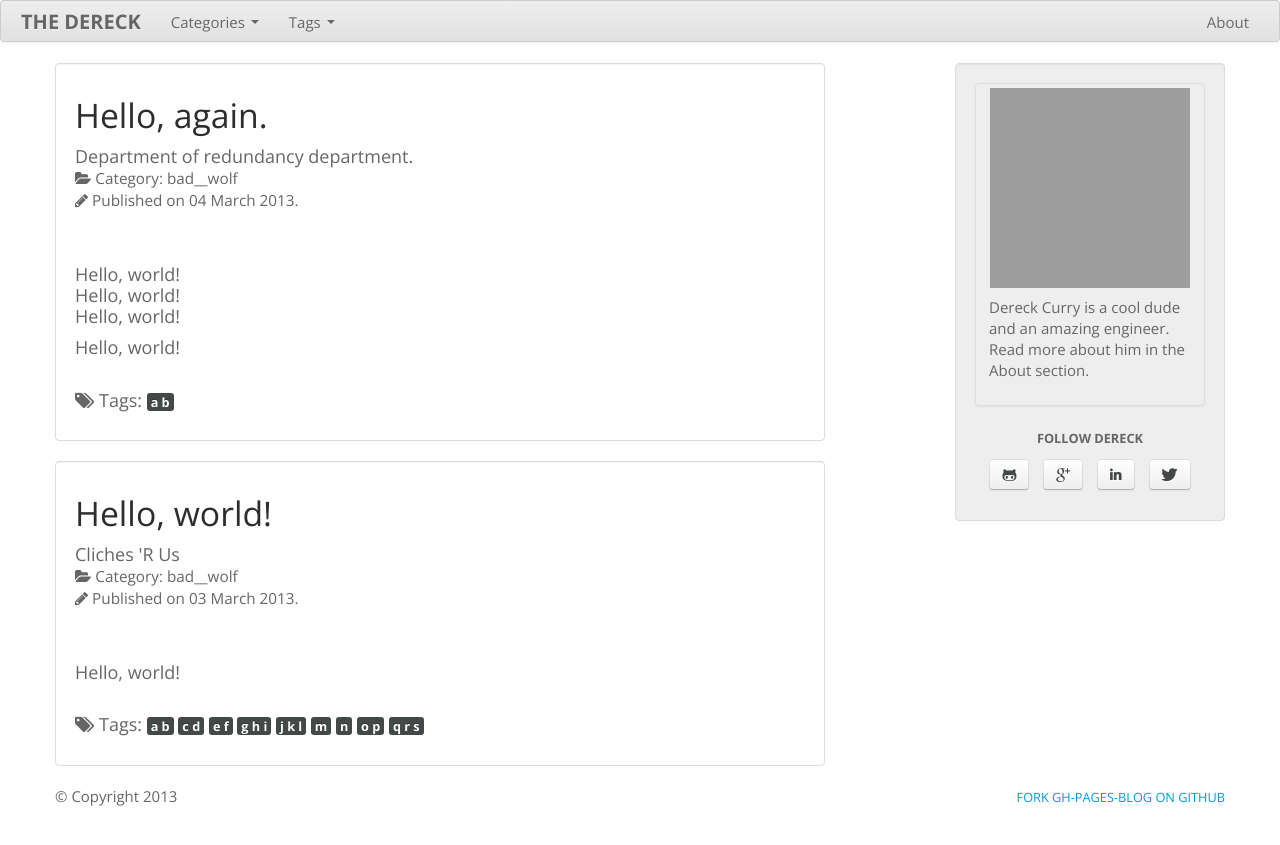
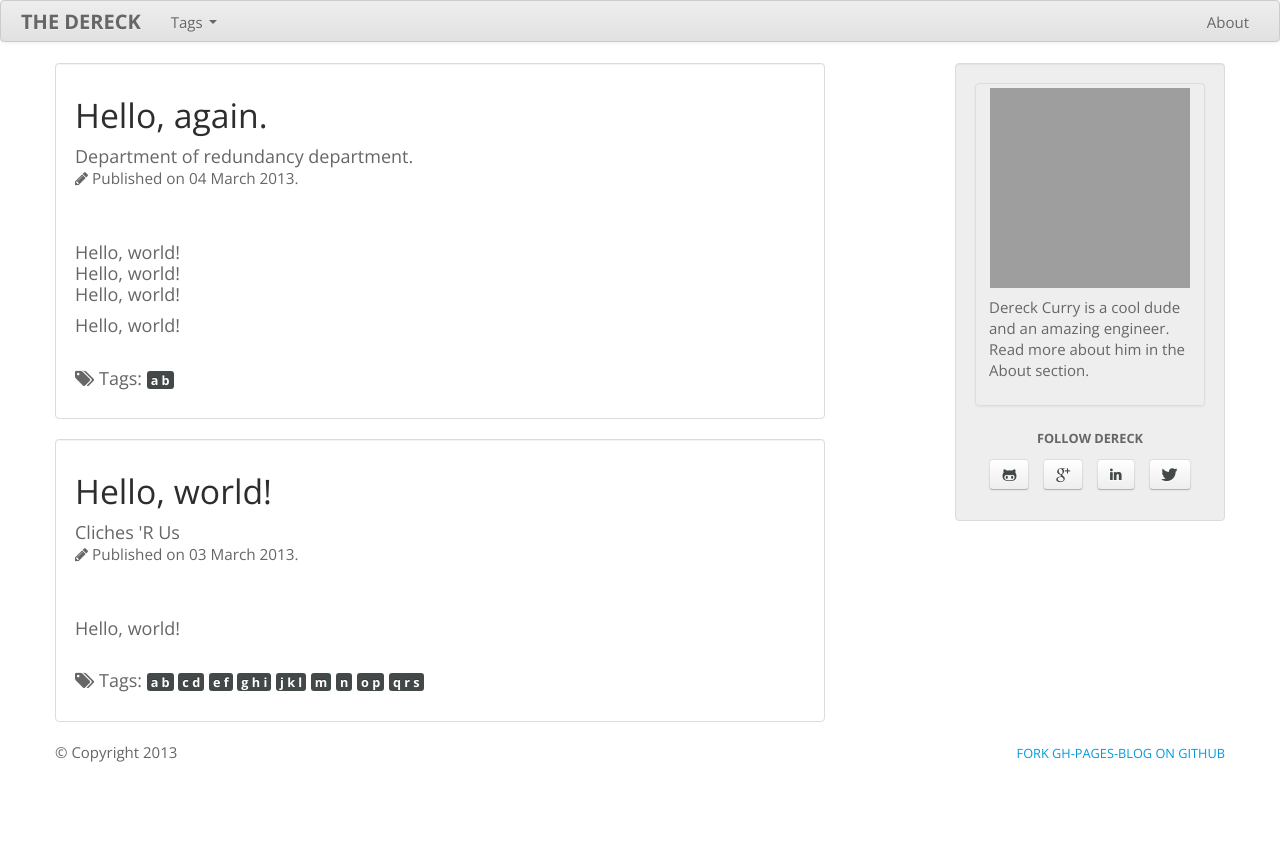
Before and after one commit to thedereck/thedereck.github.com, a Jekyll site: the page built from index.html, in a window 1280 px wide. Shown: the top 845 px of the page. Built offline with Jekyll 4.4.1, drawn with Linux system fonts in a browser that asks for light colours; grey boxes are pictures that could not be loaded.

Commit message:
Testing subtitles and categories.

```diff
--- a/_posts/2013-03-03-hello-world.md
+++ b/_posts/2013-03-03-hello-world.md
@@ -2,7 +2,6 @@
 layout : post
 title : Hello, world!
 subtitle : Cliches 'R Us
-category : Bad__wolf
 tags :
   - a b
   - c d
--- a/_posts/2013-03-04-hello-again.md
+++ b/_posts/2013-03-04-hello-again.md
@@ -2,7 +2,6 @@
 layout : post
 title : Hello, again.
 subtitle : Department of redundancy department.
-category : Bad__Wolf
 tags :
   - a b
   - A b
```
